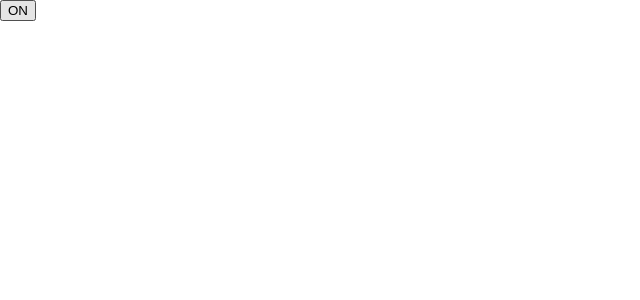
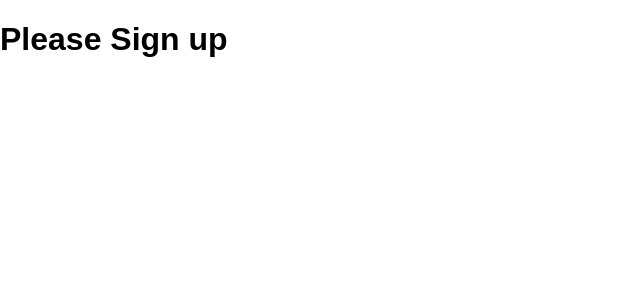
Before and after one commit to SYuvaraj/reactofficial, a React (Create React App) app in the folder my-app/: page / in a window 1280 px wide. Shown: the top 300 px of the page, without its empty margins (0-640 px from the left). Built offline with nearby package versions, Linux system fonts and the light colour scheme.

Commit message:
conditional rendering

```diff
--- /dev/null
+++ b/my-app/src/components/Greeting.js
@@ -0,0 +1,25 @@
+import React, {Component} from 'react';
+import UserGreeting from './UserGreeting.js';
+import GuestGreeting from './GuestGreeting.js';
+
+class Greeting extends React.Component{
+
+	constructor(props){
+		super(props);
+	};
+
+
+	render(){
+
+		const isLoggedIn = this.props.isLoggedIn;
+		if(isLoggedIn){
+			return <UserGreeting />;
+		}
+		else{
+			return <GuestGreeting />;
+		}
+
+	}
+}
+
+export default Greeting;
--- /dev/null
+++ b/my-app/src/components/GuestGreeting.js
@@ -0,0 +1,14 @@
+import React, {Component} from 'react';
+
+class GuestGreeting extends React.Component{
+
+	render(){
+		return(
+			<div>
+				<h1>Please Sign up</h1>
+			</div>
+		);
+	}
+}
+
+export default GuestGreeting;
--- /dev/null
+++ b/my-app/src/components/UserGreeting.js
@@ -0,0 +1,14 @@
+import React, {Component} from 'react';
+
+class UserGreeting extends React.Component{
+
+	render(){
+		return(
+			<div>
+				<h1>Hi User</h1>
+			</div>
+		);
+	}
+}
+
+export default UserGreeting;
--- a/my-app/src/index.js
+++ b/my-app/src/index.js
@@ -4,8 +4,9 @@ import './index.css';
 import App from './App';
 import Clock from './Clock';
 import EventHandling from './components/eventHandling.js';
+import Greeting from './components/Greeting.js';
 
 import registerServiceWorker from './registerServiceWorker';
 
-ReactDOM.render(<EventHandling />, document.getElementById('root'));
+ReactDOM.render(<Greeting  isLoggedIn = {false} />, document.getElementById('root'));
 registerServiceWorker();
```
